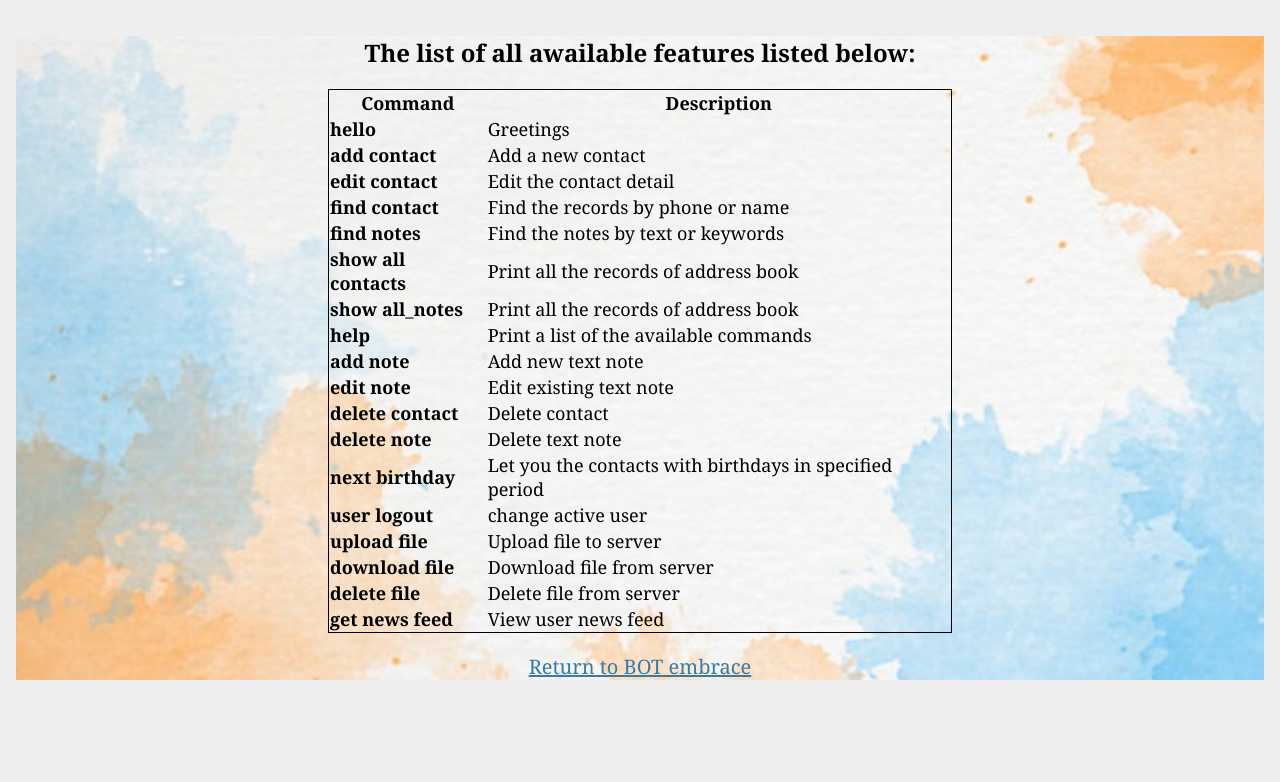
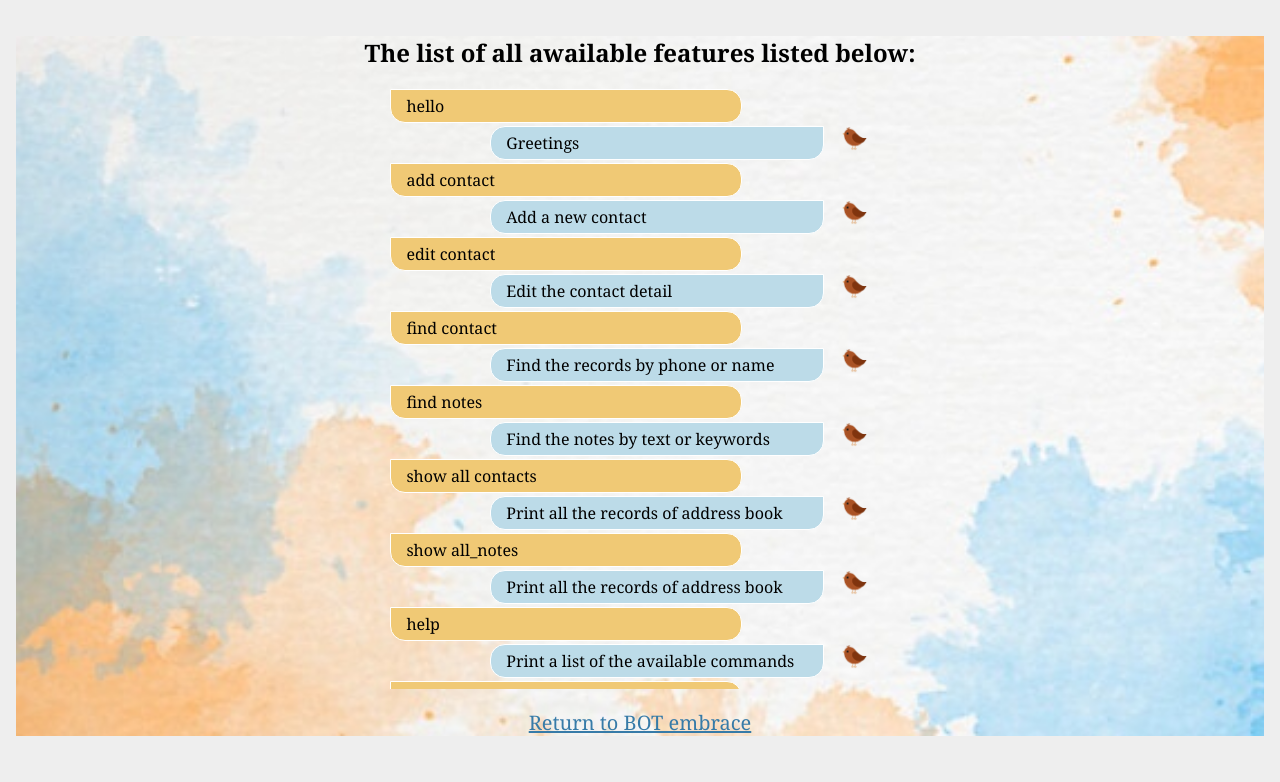
Before and after one commit to anna-khodyka/draft-project-2, a Flask app: page /help_ in a window 1280 px wide. Shown: the top 782 px of the page. Run offline with Flask 2, Linux system fonts and the light colour scheme; the visitor is signed in with stand-in values (Sample User, id 1); tables that the repository leaves empty hold one stand-in row (values such as "Sample post").

Commit message:
template_super

```diff
--- a/bot/templates/contact/birthday_contact_found.html
+++ b/bot/templates/contact/birthday_contact_found.html
@@ -23,7 +23,7 @@
 
 {% block supertable %}
 {% if result %}
-		<div class="record-note" style="width: 18%; float: left; text-align: left;" >
+		<div class="record-note" style="width: 20%; float: left; text-align: left;" >
                ID
         </div>
         <div class="record-note" style="width: 50%; float: left; text-align: center;">
@@ -37,7 +37,7 @@
         </div>
 	<form method = "POST">
 		{%for res in result %}
-		<div class="record-note" style="width: 18%; float: left; text-align: left;" >
+		<div class="record-note" style="width: 20%; float: left; text-align: left;" >
                 <a href =/contact/contact_detail/{{res.contact_id}}>ID {{res.contact_id}}</a>
         </div>
         <div class="record-note" style="width: 50%; float: left; text-align: center;">
--- a/bot/templates/contact/find_contact.html
+++ b/bot/templates/contact/find_contact.html
@@ -12,17 +12,17 @@
 {% block supertable %}
   <form method="POST">
 		<div style="text-align:center;">
-			<label for="Keywords">Input keywords separated with ','</label>
+			<label for="Keywords" style="font-size: 20px; ">Input keywords separated with ','</label>
 			<input type="Keywords"
 				   id="Keywords"
 				   name="Keywords"
 				   style="width:80%;
 				   border-radius: 10px 10px 10px 10px;
 				   border: 1px solid #bcdbe8;
-				   align:center;	">
+				   align:center; font-size: 20px;	">
 		</div>
 
-			<div style="text-align:center;"><input type="submit" value="Seek contacts" style="width:50%; border: 1px solid white;"></div>
+			<div style="text-align:center;"><input type="submit" value="Seek contacts" style="width:50%; border: 1px solid white; font-size: 20px;"></div>
 
 		</form>
 {% endblock%}
--- a/bot/templates/contact/search_contact_to_delete.html
+++ b/bot/templates/contact/search_contact_to_delete.html
@@ -12,17 +12,17 @@
     <div class="record-note;">
 		<form method="POST">
 		<div style="text-align:center;">
-			<label for="Keywords">Input keywords separated with ','</label>
+			<label for="Keywords" style="font-size: 20px; ">Input keywords separated with ','</label>
 			<input type="Keywords"
 				   id="Keywords"
 				   name="Keywords"
 				   style="width:80%;
 				   border-radius: 10px 10px 10px 10px;
 				   border: 1px solid #bcdbe8;
-				   align:center;	">
+				   align:center; font-size: 20px;	">
 		</div>
 
-			<div style="text-align:center;"><input type="submit" value="Select contact to delete" style="width:50%; border: 1px solid white;"></div>
+			<div style="text-align:center;"><input type="submit" value="Select contact to delete" style="width:50%; border: 1px solid white; font-size: 20px; "></div>
 
 		</form>
 	</div>
--- a/bot/templates/help/help.html
+++ b/bot/templates/help/help.html
@@ -6,25 +6,51 @@
 </head>
 <link rel="stylesheet" href="{{ url_for('static', filename='style.css') }}">
 <h2 align = 'center'>The list of all awailable features listed below:</h2>
-    <table width = '50%' align = center>
-    <tbody>
-    <thead>
-	<th>Command</th>
-        <th>Description</th>
-    </thead>
+
+<div align = 'center'>
+<div id="table-wrapper">
+  <div id="big-table-scroll">
     {% for command in exec_command.values() %}
         {% set command_list = command[1].split(":")%}
-        <tr>
-        <td>
-        <b>{{command_list[0]}}</b>
-        </td>
-        <td>
-           {{command_list[1]}}
-        </td>
-        </td>
-        </tr>
-     {% endfor %}
-     </tbody>
-     </table>
-     <p> </p>
-     <p align = 'center'><a href="/bot-command">Return to BOT embrace</a></p>
+        <div style= "width: 40%; float: center;">
+            <div style= "width: 66%;
+                 text-align: left;
+                 background-color: #f0c975;
+                 float: left;
+                 border: 1px solid white;
+                 border-radius: 0px 15px 15px 15px;
+                 padding: 5px 5px 5px 15px;
+                            " >{{command_list[0]}}</div>
+            <div style= "width: 100%;">&nbsp;</div>
+            <div style= "width: 100%; height: 15px;"></div>
+            <div style="float:right; width: 80%">
+                <div style= "width: 78%;
+                    text-align: left;
+                    background-color:  #bcdbe8;
+                    float: left;
+                    border: 1px solid white;
+                    border-radius: 15px 0px 15px 15px;
+                    padding: 5px 5px 5px 15px;
+                    "
+                                >{{command_list[1]}}
+                </div>
+                <div style="width: 12%; float: right;
+                    text-align: left;">
+
+                    <img src="{{ url_for('static', filename='ginger bird.png') }}"
+                         style="width: 25px; height: 25px;">
+                </div>
+            </div>
+
+            <div style= "width: 100%; height: 15px;"> </div>
+            <br>
+        </div>
+
+   {% endfor%}
+  </div>
+ </div>
+</div>
+
+<p align = 'center'><a href="/bot-command">Return to BOT embrace</a></p>
+
+</html>
```
Also changed, not shown: bot/templates/contact/add_contact.html (+10 -10 lines), bot/templates/contact/contact_details.html (+64 -3 lines).
